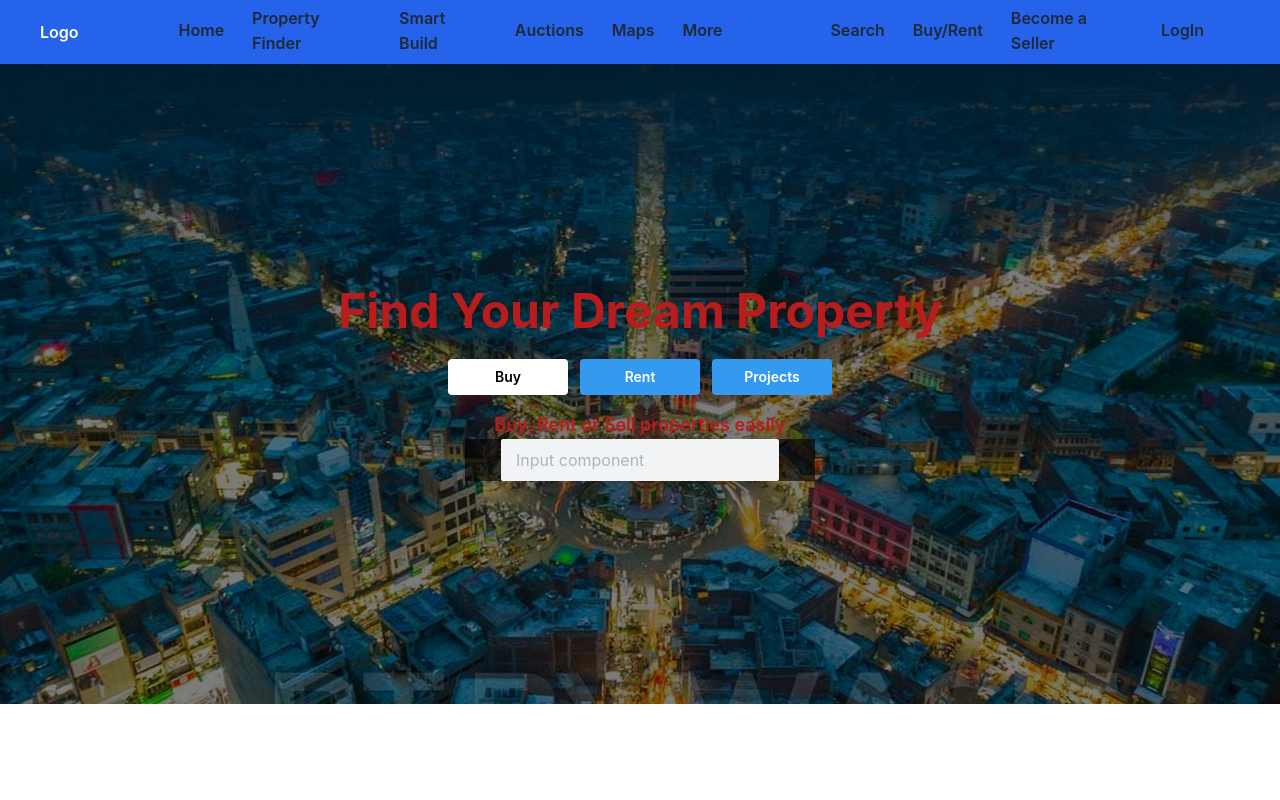
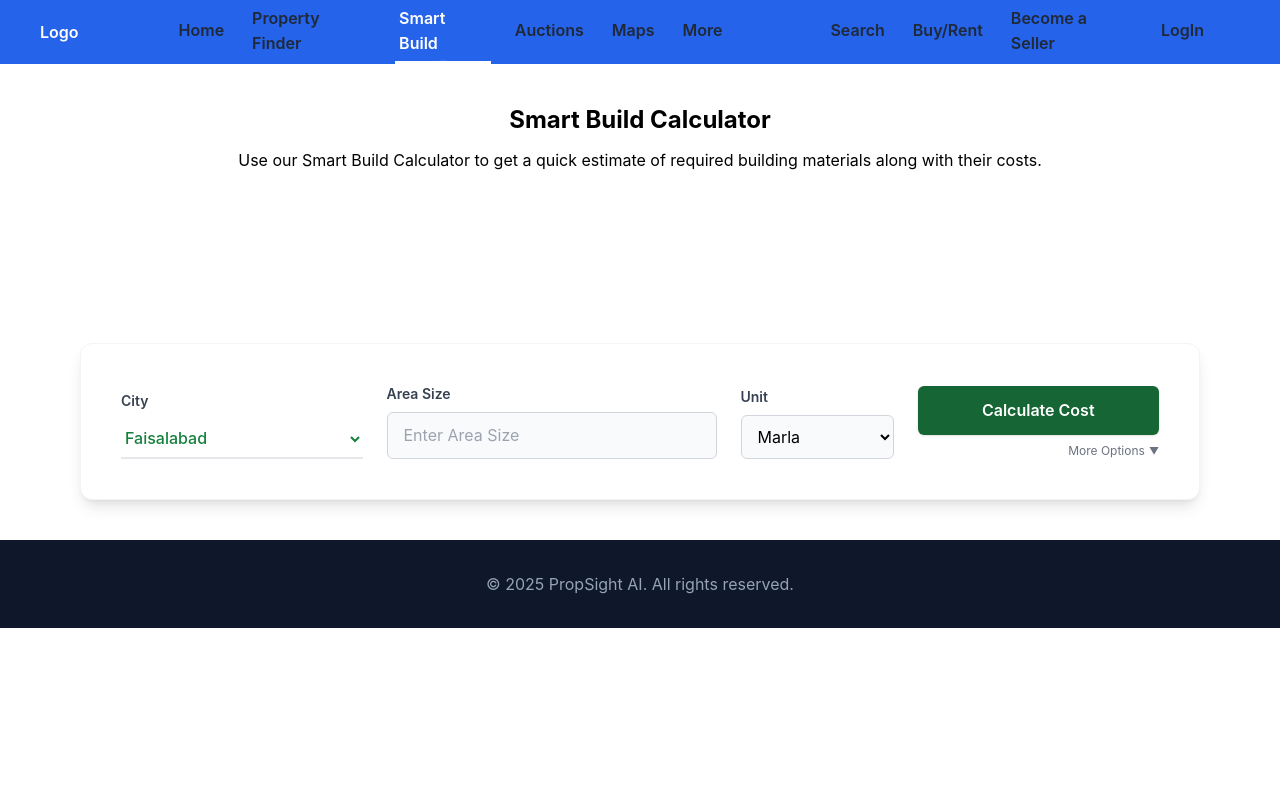
Before and after one commit to Saad-ullah33/FYP-26, a React (Vite) app: page /Smartbuild in a window 1280 px wide. Shown: the top 800 px of the page. Built offline with nearby package versions, Linux system fonts and the light colour scheme.

Commit message:
made smartbuild page

```diff
--- a/src/App.jsx
+++ b/src/App.jsx
@@ -2,6 +2,7 @@ import React from 'react';
 import {  MantineProvider } from '@mantine/core';
 import { BrowserRouter, Route, Routes } from 'react-router-dom';
 import HomePage from './Pages/HomePage';
+import Smartbuild from './Pages/Smartbuild';
 import Header from './components/Header/Header';
 import Footer from './components/Footer';
 import '@mantine/core/styles.css';
@@ -21,6 +22,7 @@ function App() {
 
     <Routes>
       <Route path='*' element={<HomePage/>} />
+      <Route path='/Smartbuild' element={<Smartbuild/>} />
     </Routes>
     <Footer/>
      </BrowserRouter>
--- /dev/null
+++ b/src/Pages/Smartbuild.jsx
@@ -0,0 +1,16 @@
+import React from 'react'
+import SmartCalculator from '../SmartBuild/SmartCalculator'
+
+const Smartbuild = () => {
+  return (
+    <div className='p-10 px-20'>
+        <div className=' justify-center'>
+      <div className='flex justify-center text-2xl font-bold mb-3'>Smart Build Calculator</div>
+      <span className='flex justify-center mb-[170px]'>Use our Smart Build Calculator to get a quick estimate of required building materials along with their costs.</span>
+      </div>
+      <SmartCalculator/>
+    </div>
+  )
+}
+
+export default Smartbuild
--- /dev/null
+++ b/src/SmartBuild/SmartCalculator.jsx
@@ -0,0 +1,62 @@
+import React from 'react'
+
+const SmartCalculator = () => {
+  return (
+    <div className="bg-white rounded-xl shadow-lg p-6 sm:p-10 border border-gray-100">
+          <div className="grid grid-cols-1 md:grid-cols-12 gap-6 items-end">
+
+            {/* City Selection */}
+            <div className="md:col-span-3">
+              <label className="block text-sm font-semibold text-gray-700 mb-2">
+                City
+              </label>
+              <select className="block w-full text-green-700 font-medium bg-transparent border-b-2 border-gray-200 focus:border-green-600 focus:outline-none py-2 transition-colors">
+                <option>Faisalabad</option>
+                <option>Lahore</option>
+                <option>Karachi</option>
+                <option>Islamabad</option>
+              </select>
+            </div>
+
+            {/* Area Size Input */}
+            <div className="md:col-span-4">
+              <label className="block text-sm font-semibold text-gray-700 mb-2">
+                Area Size
+              </label>
+              <input
+                type="number"
+                placeholder="Enter Area Size"
+                className="block w-full bg-gray-50 border border-gray-300 rounded-md py-2.5 px-4 focus:ring-2 focus:ring-green-500 focus:border-transparent outline-none transition-all"
+              />
+            </div>
+
+            {/* Unit Selection */}
+            <div className="md:col-span-2">
+              <label className="block text-sm font-semibold text-gray-700 mb-2">
+                Unit
+              </label>
+              <select className="block w-full bg-gray-50 border border-gray-300 rounded-md py-2.5 px-3 focus:ring-2 focus:ring-green-500 focus:border-transparent outline-none">
+                <option>Marla</option>
+                <option>Kanal</option>
+                <option>Sq. Ft.</option>
+                <option>Sq. Yds.</option>
+              </select>
+            </div>
+
+            {/* Calculate Button */}
+            <div className="md:col-span-3 flex flex-col items-center md:items-end">
+              <button className="w-full bg-green-800 hover:bg-green-900 text-white font-semibold py-3 px-6 rounded-md shadow transition-colors duration-200">
+                Calculate Cost
+              </button>
+              <button className="text-xs text-gray-500 mt-2 hover:text-green-700 flex items-center gap-1">
+                More Options
+                <span className="text-[10px]">▼</span>
+              </button>
+            </div>
+
+          </div>
+        </div>
+  )
+}
+
+export default SmartCalculator
--- a/src/components/Header/Navbar.jsx
+++ b/src/components/Header/Navbar.jsx
@@ -5,7 +5,7 @@ const Navbar = () => {
   let urls = [
     { name: "Home", url: "/" },
     { name: "Property Finder", url: "/property-finder" },
-    { name: "Smart Build", url: "/smart-build" },
+    { name: "Smart Build", url: "/Smartbuild" },
     { name: "Auctions", url: "/auctions" },
     { name: "Maps", url: "/maps" },
     { name: "More", url: "/more" },
```
